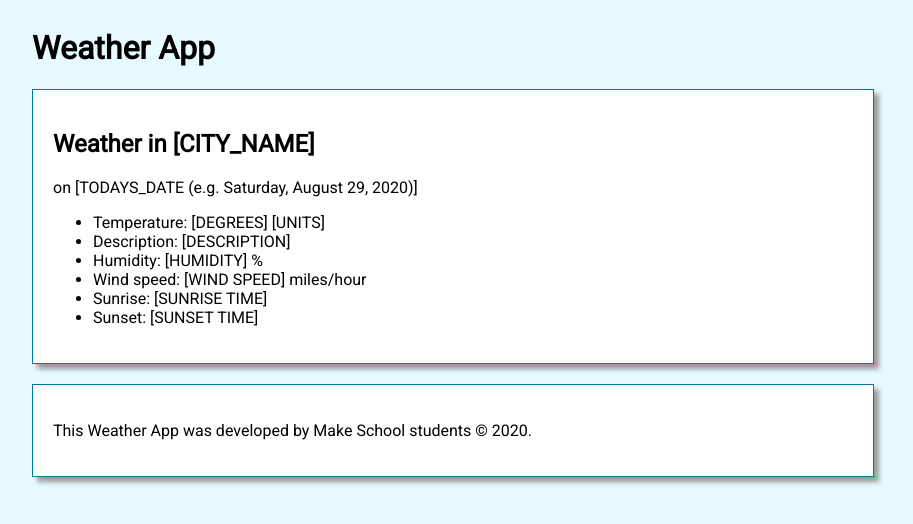
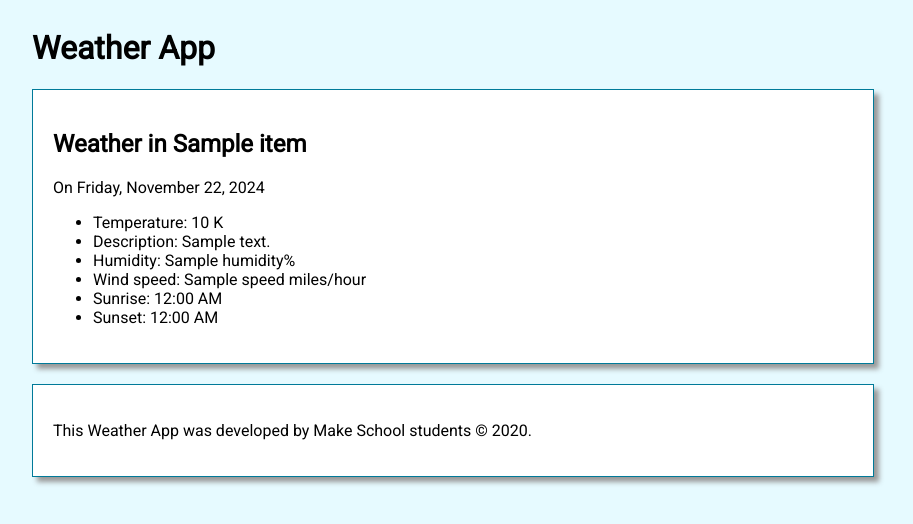
Before and after one commit to lucila-hernandez/APIs_project, a Flask app: page /results in a window 1280 px wide. Shown: the top 524 px of the page, without its empty margins (208-1121 px from the left). Run offline with Flask 3, Linux system fonts and the light colour scheme; a database or web service that is not in the repository returns one stand-in record (values such as "Sample title"); data that the repository does not hold is empty.

Commit message:
completed part 1

```diff
--- a/app.py
+++ b/app.py
@@ -45,20 +45,23 @@ def results():
     """Displays results for current weather conditions."""
     # TODO: Use 'request.args' to retrieve the city & units from the query
     # parameters.
-    city = ''
-    units = ''
+    city = request.args.get('city')
+    units = request.args.get('units')
 
     params = {
         # TODO: Enter query parameters here for the 'appid' (your api key),
         # the city, and the units (metric or imperial).
         # See the documentation here: https://openweathermap.org/current
+        'appid': API_KEY,
+        'q': city,
+        'units': units
 
     }
 
     result_json = requests.get(API_URL, params=params).json()
 
     # Uncomment the line below to see the results of the API call!
-    # pp.pprint(result_json)
+    pp.pprint(result_json)
 
     # TODO: Replace the empty variables below with their appropriate values.
     # You'll need to retrieve these from the result_json object above.
@@ -68,13 +71,13 @@ def results():
     # function.
     context = {
         'date': datetime.now(),
-        'city': '',
-        'description': '',
-        'temp': '',
-        'humidity': '',
-        'wind_speed': '',
-        'sunrise': '',
-        'sunset': '',
+        'city': result_json['name'],
+        'description': result_json['weather'][0]['description'],
+        'temp': result_json['main']['temp'],
+        'humidity': result_json['main']['humidity'],
+        'wind_speed': result_json['wind']['speed'],
+        'sunrise': datetime.fromtimestamp(result_json['sys']['sunrise']),
+        'sunset': datetime.fromtimestamp(result_json['sys']['sunset']),
         'units_letter': get_letter_for_units(units)
     }
 
--- a/templates/results.html
+++ b/templates/results.html
@@ -2,24 +2,21 @@
 {% block content %}
 
 <section>
-    {#
-        TODO: Replace the hard-coded city and date below with data from the
-        server
-    #}
-    <h1>Weather in [CITY_NAME]</h1>
-    <p>on [TODAYS_DATE (e.g. Saturday, August 29, 2020)]</p>
+
+    <h1>Weather in {{ city }}</h1>
+    <p>On {{ date.strftime('%A, %B %d, %Y') }} </p>
 
     {#
         TODO: Add the temperature, description, humidity, wind speed, sunrise,
         & sunset below to replace the [ ].
     #}
     <ul>
-        <li>Temperature: [DEGREES] [UNITS] </li>
-        <li>Description: [DESCRIPTION] </li>
-        <li>Humidity: [HUMIDITY] % </li>
-        <li>Wind speed: [WIND SPEED] miles/hour </li>
-        <li>Sunrise: [SUNRISE TIME] </li>
-        <li>Sunset: [SUNSET TIME] </li>
+        <li>Temperature: {{ temp }} {{ units_letter }} </li>
+        <li>Description: {{ description }} </li>
+        <li>Humidity: {{ humidity }}% </li>
+        <li>Wind speed: {{ wind_speed }} miles/hour </li>
+        <li>Sunrise: {{ sunrise.strftime('%I:%M %p')}} </li>
+        <li>Sunset: {{ sunset.strftime('%I:%M %p') }}  </li>
     </ul>
 
 </section>
```
